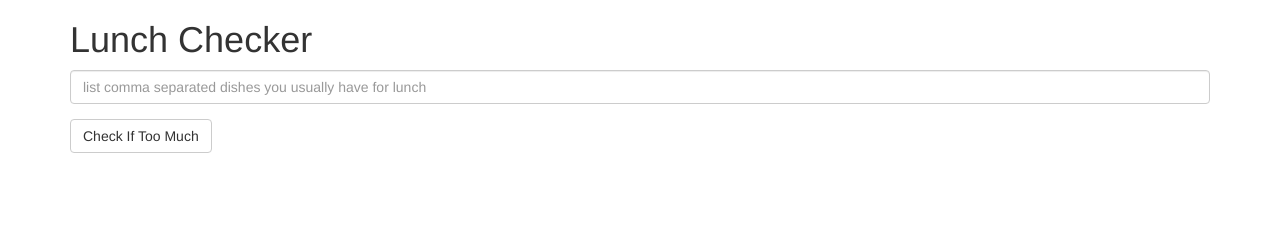
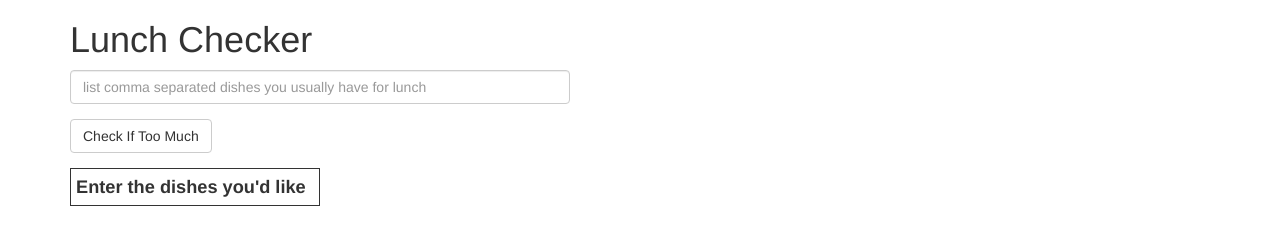
Before and after one commit to harryangstrom/mod1-sol1, a plain HTML site: page index.html in a window 1280 px wide. Drawn offline with Linux system fonts and the light colour scheme.

Commit message:
optional tasks

```diff
--- a/index.html
+++ b/index.html
@@ -3,22 +3,21 @@
   <head>
     <title>Lunch Checker</title>
     <meta name="viewport" content="width=device-width, initial-scale=1">
+    <link rel="stylesheet" href="styles/bootstrap.min.css">
     <link rel="stylesheet" href="styles/style.css">
-    <link rel="stylesheet" href="styles/bootstrap.min.css">
-    <style>
-      .message { font-size: 1.3em; font-weight: bold; }
-    </style>
+    <!-- <style>
+      .message { font-size: 1.3em; font-weight: bold}
+    </style> -->
     <script src="angular/angular.min.js"></script>
     <script src="js/app.js"></script>
   </head>
 <body ng-app='LunchCheck'>
    <div class="container" ng-controller='LunchCheckController'>
      <h1>Lunch Checker</h1>
-
          <div class="form-group">
              <input id="menu" type="text"
              placeholder="list comma separated dishes you usually have for lunch"
-             class="form-control" ng-model="dishes"> <!-- Not counting empty items, with just 0 or more spaces -->
+             class="form-control menu" ng-model="dishes"> <!-- Not counting empty items, with just 0 or more spaces -->
          </div>
          <div class="form-group">
              <button class="btn btn-default" ng-click="check();">Check If Too Much</button>
@@ -28,6 +27,5 @@
            {{ message }}
          </div>
    </div>
-
 </body>
 </html>
--- a/js/app.js
+++ b/js/app.js
@@ -7,6 +7,7 @@ angular.module('LunchCheck', [])
 LunchCheckController.$inject = ['$scope'];
 function LunchCheckController($scope) {
 $scope.dishes = "";
+$scope.message = "Enter the dishes you'd like";
     $scope.check = function () {
         var dishes = checkEmptyString($scope.dishes.split(','));
         //console.log(dishes.length);
--- a/styles/style.css
+++ b/styles/style.css
@@ -1,8 +1,22 @@
 .error {
     color: red;
-
+    border: red;
 }
 
 .noerror {
     color: green;
+    border: green;
 }
+
+.message {
+    font-size: 1.3em;
+    font-weight: bold;
+    border-style: solid;
+    border-width: 1px;
+    padding: 5px;
+    width: 250px;
+}
+
+.menu {
+    width: 500px;
+}
```
